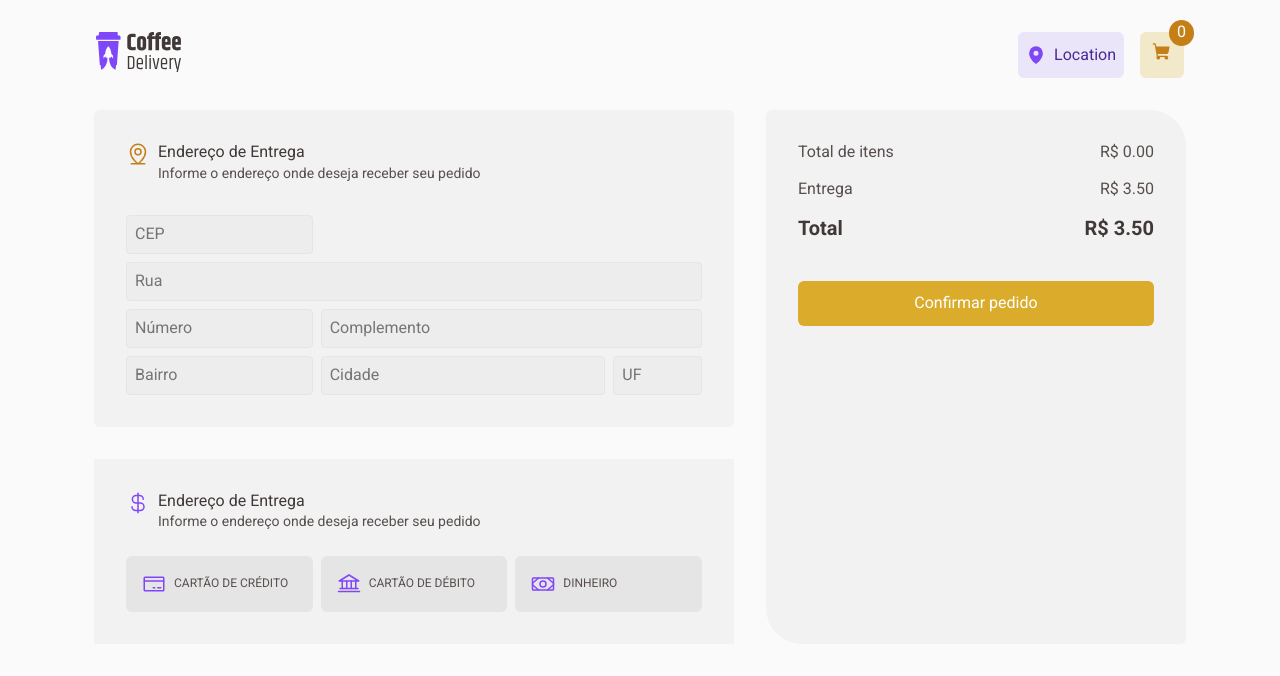
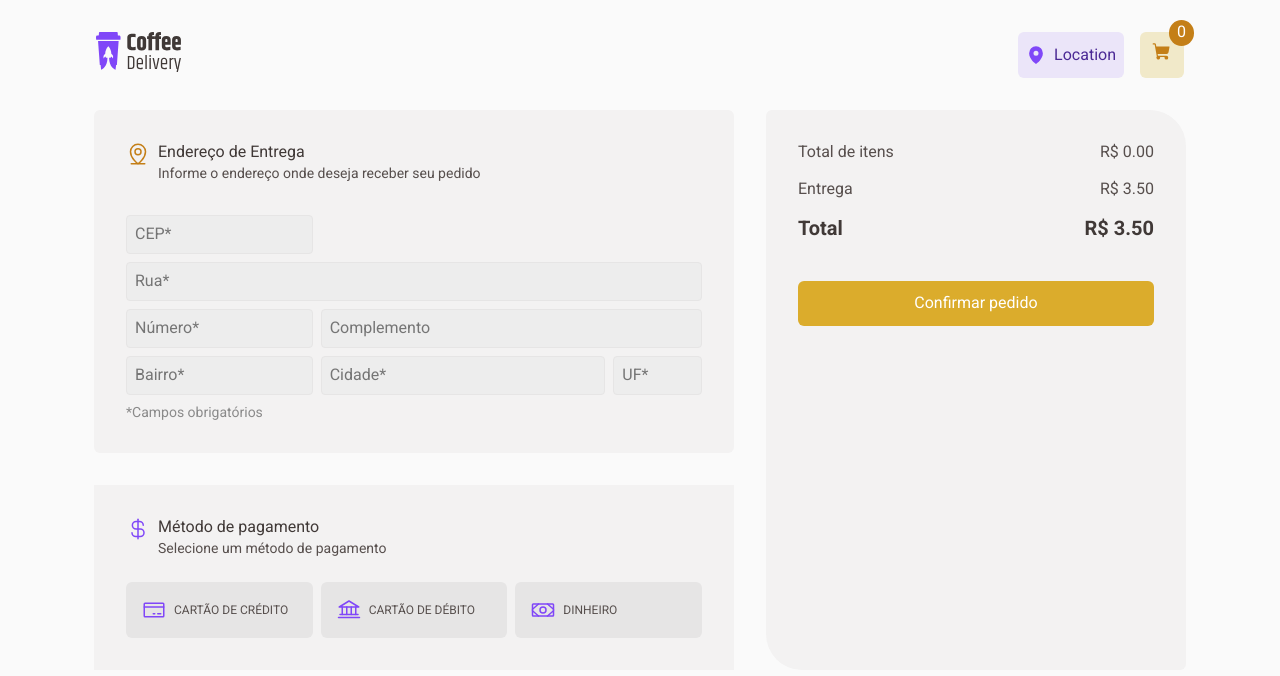
Before and after one commit to bruflor/ignite-challenge02-Coffe-Delivery, a React (Vite) app: page /cart in a window 1280 px wide. Shown: the top 676 px of the page. Built offline with nearby package versions, Linux system fonts and the light colour scheme.

Commit message:
validation by blocks

```diff
--- a/src/pages/Cart/Checkout.tsx
+++ b/src/pages/Cart/Checkout.tsx
@@ -28,14 +28,17 @@ interface CheckoutProps {
 }
 
 const OnCartFormValidationSchema = yup.object({
-  CEP: yup.number().min(8).max(8).required("CEP is required"),
-  // bairro: yup.string().min(4, "informe o bairro"),
-  // cidade: yup.string().min(1, "informe a cidade"),
-  // complemento: yup.string().optional(),
-  // numero: yup.number().min(1, "informe o número"),
-  // paymentMethods: yup.string().min(1, "Selecione um método de pagamento"),
-  // rua: yup.string().min(1, "informe a rua"),
-  // uf: yup.string().min(1, "informe o estado"),
+  CEP: yup.number().required("CEP is required"),
+  bairro: yup.string().required(),
+  cidade: yup.string().required(),
+  complemento: yup.string().optional(),
+  numero: yup.number().required(),
+  paymentMethods: yup
+    .string()
+    .min(1, "Selecione um método de pagamento")
+    .required(),
+  rua: yup.string().required(),
+  uf: yup.string().required(),
 });
 
 export const Checkout = ({ setPurchaseData }: CheckoutProps) => {
@@ -56,10 +59,10 @@ export const Checkout = ({ setPurchaseData }: CheckoutProps) => {
 
   const handleSubmitData = (data: any) => {
     // const isValid = await OnCartFormValidationSchema.isValid(data);
-    console.log(data);
-    // setPurchaseData(data);
+    // console.log(data);
+    setPurchaseData(data);
   };
-  console.log(errors);
+
   return (
     <CartPageContainer>
       <FormContainer
@@ -74,31 +77,42 @@ export const Checkout = ({ setPurchaseData }: CheckoutProps) => {
               <span>Informe o endereço onde deseja receber seu pedido</span>
             </div>
           </div>
-          <InputTextContainer>
-            <input placeholder="CEP" {...register("CEP")} />
-            <input placeholder="Rua" name="rua" />
-            <input placeholder="Número" name="numero" />
-            <input placeholder="Complemento" name="complemento" />
-            <input placeholder="Bairro" name="bairro" />
-            <div>
-              <input placeholder="Cidade" name="cidade" />
-              <input placeholder="UF" name="uf" />
-            </div>
-          </InputTextContainer>
-          {errors.CEP?.message ? (
-            <ErrorMessage>Por favor preencha os campos acima</ErrorMessage>
+          {errors.CEP?.message ||
+          errors.rua?.message ||
+          errors.numero?.message ||
+          errors.bairro?.message ||
+          errors.cidade?.message ||
+          errors.uf?.message ? (
+            <ErrorMessage>Verifique o endereço digitado</ErrorMessage>
           ) : (
             ""
           )}
+          <InputTextContainer>
+            <input placeholder="CEP*" {...register("CEP")} />
+            <input placeholder="Rua*" {...register("rua")} />
+            <input placeholder="Número*" {...register("numero")} />
+            <input placeholder="Complemento" {...register("complemento")} />
+            <input placeholder="Bairro*" {...register("bairro")} />
+            <div>
+              <input placeholder="Cidade*" {...register("cidade")} />
+              <input placeholder="UF*" {...register("uf")} />
+            </div>
+            <span style={{ color: "#8a8a8a" }}>*Campos obrigatórios</span>
+          </InputTextContainer>
         </AddressContainer>
         <PaymentContainer>
           <div>
             <CurrencyDollar size={24} />
             <div>
-              <h3>Endereço de Entrega</h3>
-              <span>Informe o endereço onde deseja receber seu pedido</span>
+              <h3>Método de pagamento</h3>
+              <span>Selecione um método de pagamento</span>
             </div>
           </div>
+          {errors.paymentMethods?.message ? (
+            <ErrorMessage>Selecione um método de pagamento</ErrorMessage>
+          ) : (
+            ""
+          )}
           <div>
             <input
               type="radio"
--- a/src/pages/Cart/style.ts
+++ b/src/pages/Cart/style.ts
@@ -105,9 +105,13 @@ export const InputTextContainer = styled.div`
   }
 `;
 
-export const ErrorMessage = styled.span`
+export const ErrorMessage = styled.div`
   color: #ff6863;
   font-weight: 700;
+  text-align: center;
+  display: flex;
+  justify-content: center;
+  margin: 1rem;
 `;
 export const PaymentContainer = styled.div`
   background: ${(props) => props.theme["base-card"]};
```
